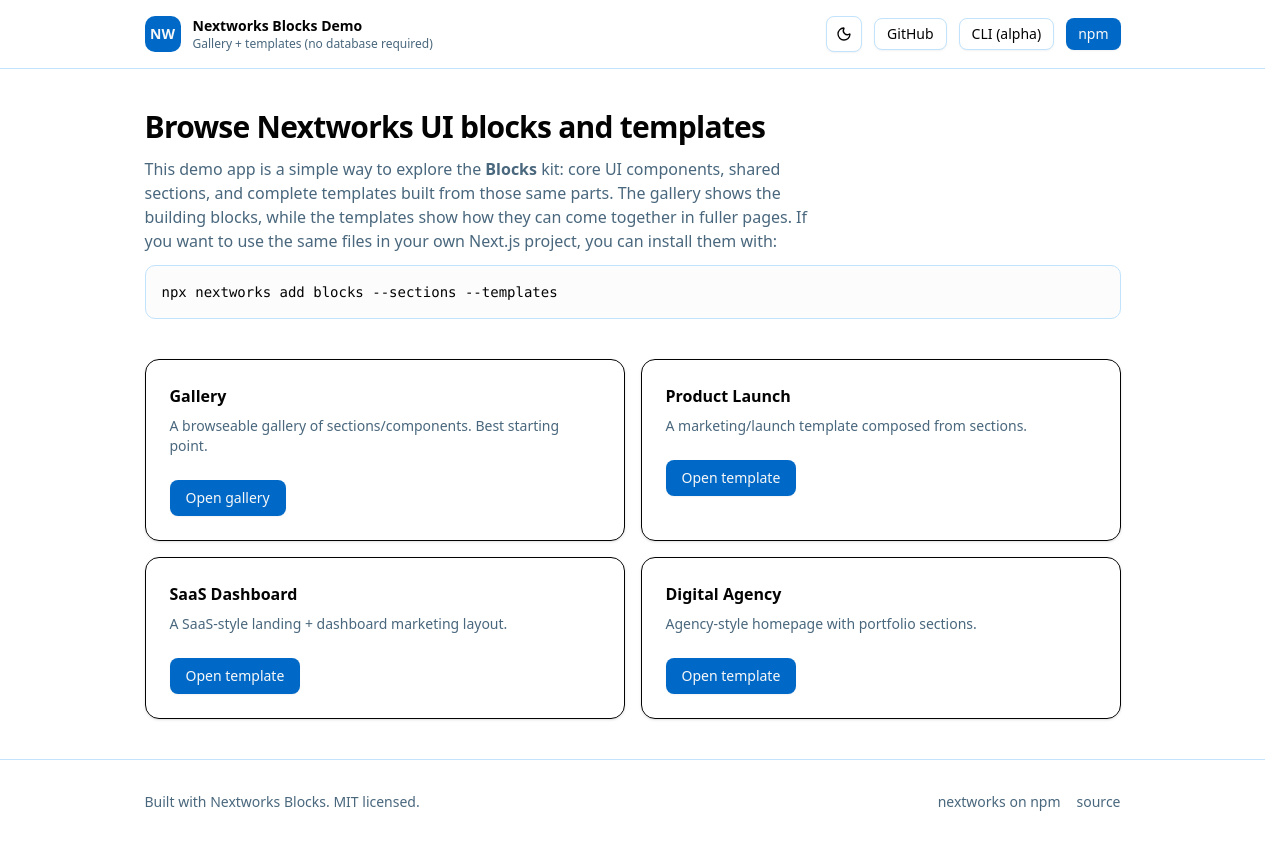
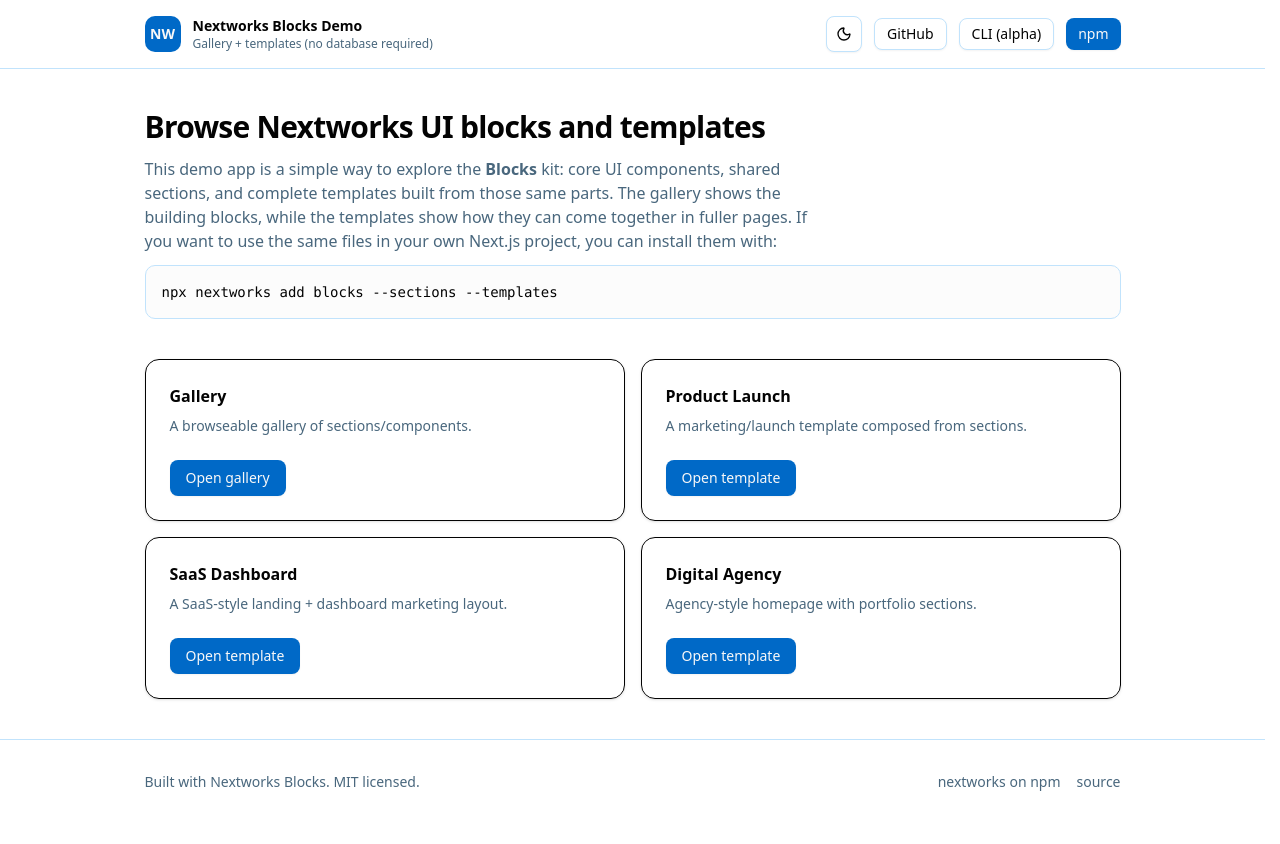
Before and after one commit to jblh/nextworks-demo, a Next.js app: page / in a window 1280 px wide. Built offline with nearby package versions, Linux system fonts and the light colour scheme.

Commit message:
chore: clean up text on galley card on landing page

```diff
--- a/app/page.tsx
+++ b/app/page.tsx
@@ -75,7 +75,7 @@
         <section className="mt-10 grid gap-4 md:grid-cols-2">
           <DemoCard
             title="Gallery"
-            description="A browseable gallery of sections/components. Best starting point."
+            description="A browseable gallery of sections/components."
             href="/templates/gallery"
             cta="Open gallery"
           />
```
